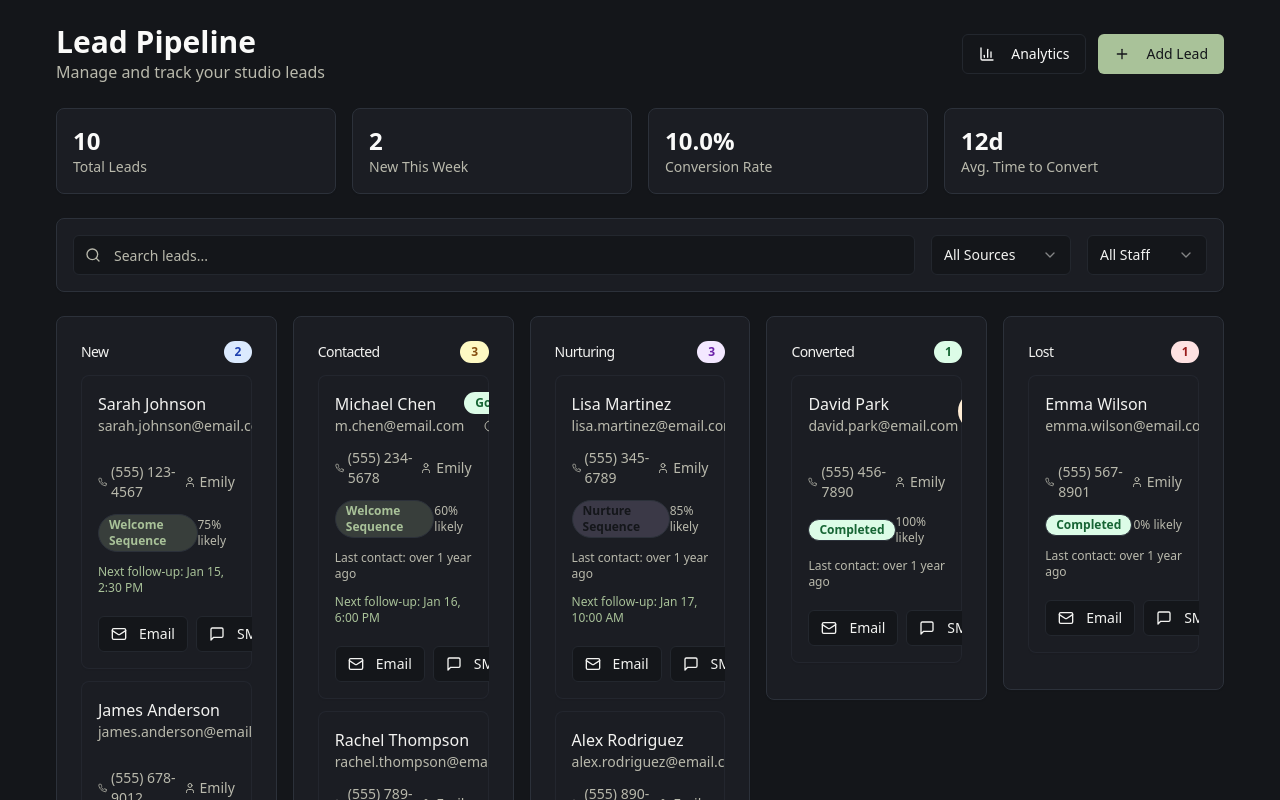
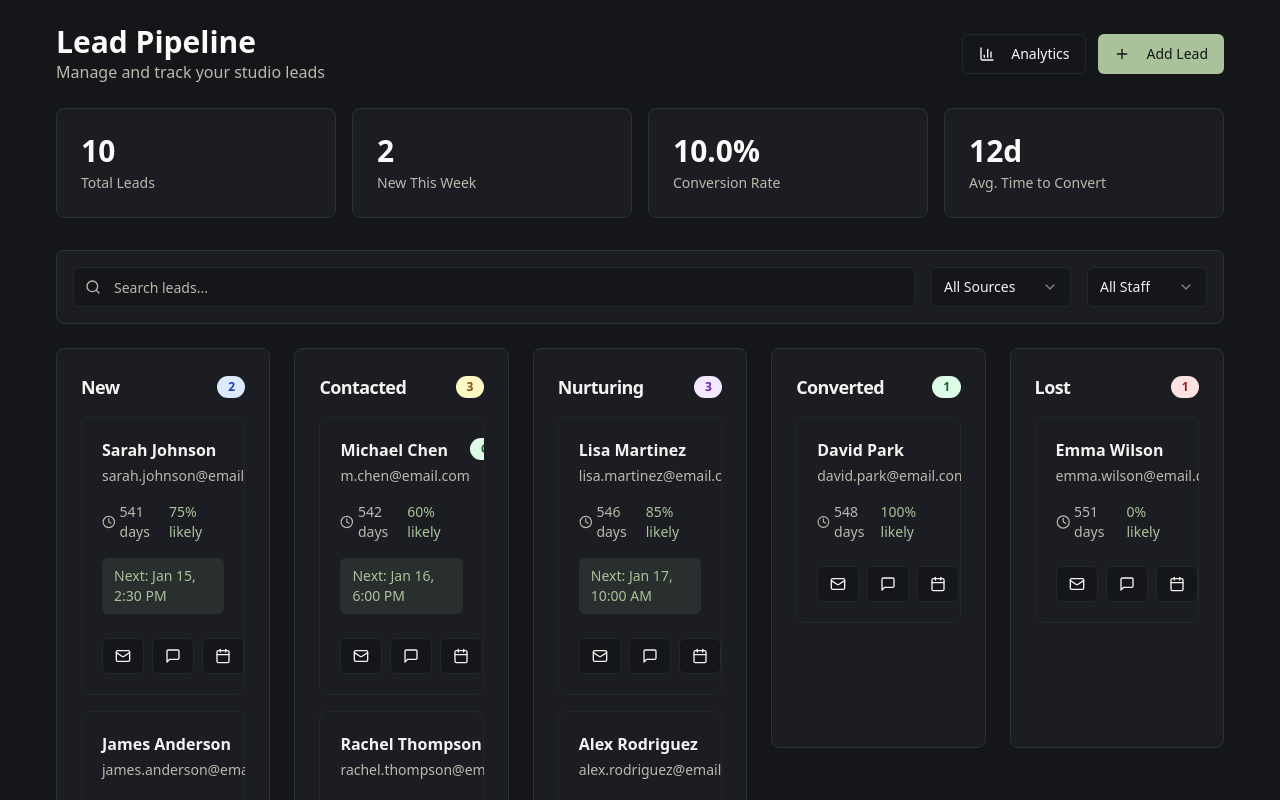
Before and after one commit to treydodson26/talo-zen-studio-flow, a React (Vite) app: page /leads in a window 1280 px wide. Shown: the top 800 px of the page. Built offline with nearby package versions, Linux system fonts and the light colour scheme.

Commit message:
Fix lead pipeline display
Improve the layout of the lead pipeline screen to reduce crowding.

```diff
--- a/src/components/leads/LeadCard.tsx
+++ b/src/components/leads/LeadCard.tsx
@@ -41,64 +41,37 @@ export function LeadCard({ lead, onViewDetails, onQuickAction }: LeadCardProps)
 
   return (
     <Card
-      className="mb-3 cursor-pointer hover:shadow-soft transition-shadow bg-card border-border/50"
+      className="mb-4 cursor-pointer hover:shadow-soft transition-shadow bg-card border-border/50"
       onClick={() => onViewDetails(lead)}
     >
-      <CardContent className="p-4">
-        <div className="space-y-3">
+      <CardContent className="p-5">
+        <div className="space-y-4">
           {/* Header */}
           <div className="flex items-start justify-between">
-            <div>
-              <h3 className="font-medium text-card-foreground">{lead.name}</h3>
-              <p className="text-sm text-muted-foreground">{lead.email}</p>
+            <div className="flex-1">
+              <h3 className="font-semibold text-card-foreground text-base">{lead.name}</h3>
+              <p className="text-sm text-muted-foreground mt-1">{lead.email}</p>
             </div>
-            <div className="flex flex-col items-end space-y-1">
-              <Badge className={sourceColors[lead.source]}>
-                {sourceLabels[lead.source]}
-              </Badge>
-              <div className="flex items-center text-xs text-muted-foreground">
-                <Clock className="h-3 w-3 mr-1" />
-                {daysInPipeline}d
-              </div>
-            </div>
+            <Badge className={sourceColors[lead.source]}>
+              {sourceLabels[lead.source]}
+            </Badge>
           </div>
 
-          {/* Contact Info */}
+          {/* Pipeline Info */}
           <div className="flex items-center justify-between text-sm">
             <div className="flex items-center text-muted-foreground">
-              <Phone className="h-3 w-3 mr-1" />
-              {lead.phone}
+              <Clock className="h-4 w-4 mr-1" />
+              <span>{daysInPipeline} days</span>
             </div>
-            <div className="flex items-center text-muted-foreground">
-              <User className="h-3 w-3 mr-1" />
-              {lead.assigned_staff}
-            </div>
-          </div>
-
-          {/* Sequence Status */}
-          <div className="flex items-center justify-between">
-            <Badge variant="outline" className={sequenceColors[lead.sequence_status]}>
-              {lead.sequence_status === 'welcome' && 'Welcome Sequence'}
-              {lead.sequence_status === 'nurture' && 'Nurture Sequence'}
-              {lead.sequence_status === 'completed' && 'Completed'}
-              {lead.sequence_status === 'none' && 'No Sequence'}
-            </Badge>
-            <div className="text-xs text-muted-foreground">
+            <div className="text-primary font-medium">
               {lead.conversion_probability}% likely
             </div>
           </div>
 
-          {/* Last Contact */}
-          {lead.last_contact && (
-            <div className="text-xs text-muted-foreground">
-              Last contact: {formatDistanceToNow(new Date(lead.last_contact), { addSuffix: true })}
-            </div>
-          )}
-
           {/* Next Follow-up */}
           {lead.next_followup && (
-            <div className="text-xs text-primary">
-              Next follow-up: {format(new Date(lead.next_followup), 'MMM dd, h:mm a')}
+            <div className="text-sm text-primary bg-primary/10 px-3 py-2 rounded-md">
+              Next: {format(new Date(lead.next_followup), 'MMM dd, h:mm a')}
             </div>
           )}
 
@@ -112,8 +85,7 @@ export function LeadCard({ lead, onViewDetails, onQuickAction }: LeadCardProps)
                 onQuickAction(lead.id, 'email');
               }}
             >
-              <Mail className="h-3 w-3 mr-1" />
-              Email
+              <Mail className="h-4 w-4" />
             </Button>
             <Button
               size="sm"
@@ -123,8 +95,7 @@ export function LeadCard({ lead, onViewDetails, onQuickAction }: LeadCardProps)
                 onQuickAction(lead.id, 'sms');
               }}
             >
-              <MessageSquare className="h-3 w-3 mr-1" />
-              SMS
+              <MessageSquare className="h-4 w-4" />
             </Button>
             <Button
               size="sm"
@@ -134,8 +105,7 @@ export function LeadCard({ lead, onViewDetails, onQuickAction }: LeadCardProps)
                 onQuickAction(lead.id, 'schedule');
               }}
             >
-              <Calendar className="h-3 w-3 mr-1" />
-              Schedule
+              <Calendar className="h-4 w-4" />
             </Button>
           </div>
         </div>
--- a/src/components/leads/LeadPipeline.tsx
+++ b/src/components/leads/LeadPipeline.tsx
@@ -70,28 +70,28 @@ export function LeadPipeline() {
         </div>
 
         {/* Stats Cards */}
-        <div className="grid grid-cols-1 md:grid-cols-4 gap-4 mb-6">
+        <div className="grid grid-cols-2 md:grid-cols-4 gap-4 mb-8">
           <Card>
-            <CardContent className="p-4">
-              <div className="text-2xl font-bold text-foreground">{stats.total_leads}</div>
+            <CardContent className="p-6">
+              <div className="text-3xl font-bold text-foreground mb-1">{stats.total_leads}</div>
               <div className="text-sm text-muted-foreground">Total Leads</div>
             </CardContent>
           </Card>
           <Card>
-            <CardContent className="p-4">
-              <div className="text-2xl font-bold text-foreground">{stats.new_leads}</div>
+            <CardContent className="p-6">
+              <div className="text-3xl font-bold text-foreground mb-1">{stats.new_leads}</div>
               <div className="text-sm text-muted-foreground">New This Week</div>
             </CardContent>
           </Card>
           <Card>
-            <CardContent className="p-4">
-              <div className="text-2xl font-bold text-foreground">{stats.conversion_rate.toFixed(1)}%</div>
+            <CardContent className="p-6">
+              <div className="text-3xl font-bold text-foreground mb-1">{stats.conversion_rate.toFixed(1)}%</div>
               <div className="text-sm text-muted-foreground">Conversion Rate</div>
             </CardContent>
           </Card>
           <Card>
-            <CardContent className="p-4">
-              <div className="text-2xl font-bold text-foreground">{stats.avg_time_to_convert}d</div>
+            <CardContent className="p-6">
+              <div className="text-3xl font-bold text-foreground mb-1">{stats.avg_time_to_convert}d</div>
               <div className="text-sm text-muted-foreground">Avg. Time to Convert</div>
             </CardContent>
           </Card>
@@ -139,22 +139,22 @@ export function LeadPipeline() {
         </Card>
 
         {/* Pipeline Columns */}
-        <div className="grid grid-cols-1 lg:grid-cols-5 gap-4">
+        <div className="grid grid-cols-1 xl:grid-cols-5 lg:grid-cols-3 md:grid-cols-2 gap-6">
           {stages.map((stage) => {
             const stageLeads = filteredLeads.filter(lead => lead.stage === stage.id);
 
             return (
-              <Card key={stage.id} className="h-fit">
-                <CardHeader className="pb-3">
+              <Card key={stage.id} className="h-fit min-h-[400px]">
+                <CardHeader className="pb-4">
                   <CardTitle className="flex items-center justify-between">
-                    <span className="text-sm font-medium">{stage.name}</span>
+                    <span className="text-lg font-semibold">{stage.name}</span>
                     <Badge className={stage.color}>
                       {stageLeads.length}
                     </Badge>
                   </CardTitle>
                 </CardHeader>
                 <CardContent className="pt-0">
-                  <div className="space-y-3 max-h-[600px] overflow-y-auto">
+                  <div className="space-y-4 max-h-[700px] overflow-y-auto">
                     {stageLeads.map((lead) => (
                       <LeadCard
                         key={lead.id}
@@ -164,7 +164,7 @@ export function LeadPipeline() {
                       />
                     ))}
                     {stageLeads.length === 0 && (
-                      <div className="text-center text-muted-foreground py-8">
+                      <div className="text-center text-muted-foreground py-12">
                         <p className="text-sm">No leads in this stage</p>
                       </div>
                     )}
```
